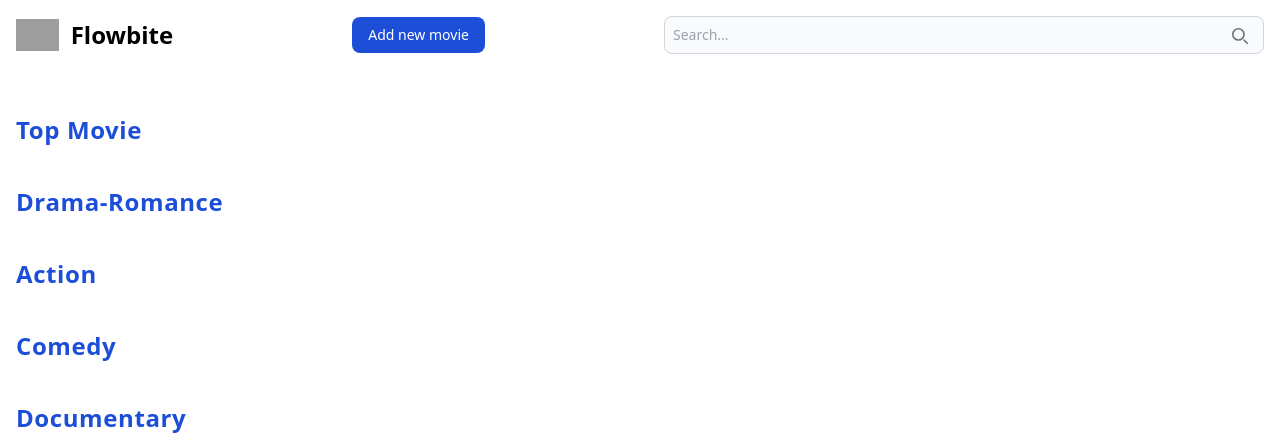
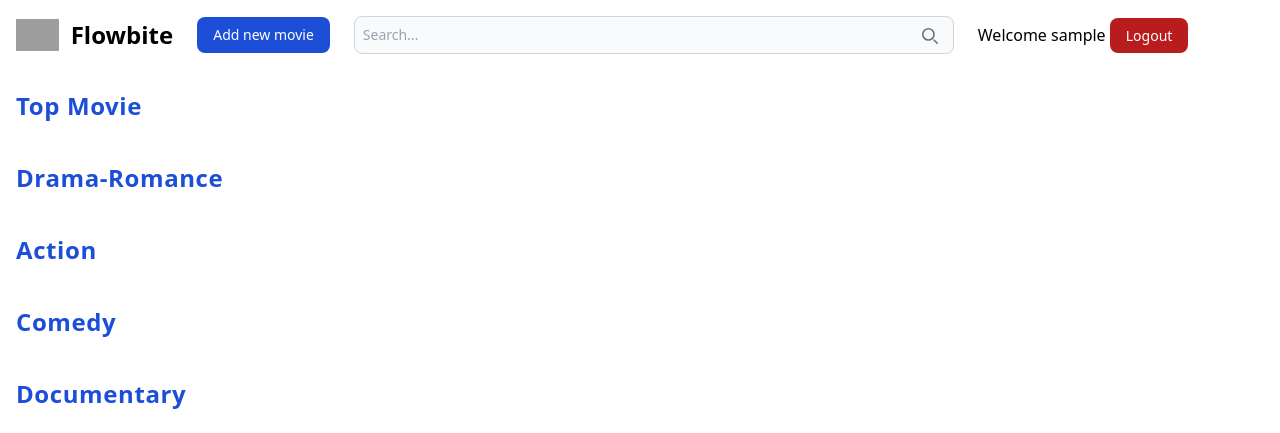
Before and after one commit to vandanghuy120385/PHP_Miniproject, a PHP site: page / in a window 1280 px wide. Shown: the top 433 px of the page. Run offline with PHP 8.4, Linux system fonts and the light colour scheme; the visitor is signed in with stand-in values (Sample User, id 1); tables that the repository leaves empty hold one stand-in row (values such as "Sample post"); some libraries are stand-ins or nearby versions; grey boxes are pictures that could not be loaded.

Commit message:
feat: merge login

```diff
--- a/services/auth/AuthService.php
+++ b/services/auth/AuthService.php
@@ -19,7 +19,7 @@
     {
         $new_user = new User($username, $email, $password, $is_admin);
 
-        $sql = 'INSERT INTO user(username, email, password, is_admin)
+        $sql = 'INSERT INTO User(username, email, password, is_admin)
         VALUES(?, ?, ?, ?)';
 
         $stmt = $this->dbConn->conn->prepare($sql);
@@ -37,7 +37,7 @@
     function find_user_by_username(string $username)
     {
         $sql = 'SELECT id, username, password
-        FROM user
+        FROM User
         WHERE username=?';
 
         $stmt = $this->dbConn->conn->prepare($sql);
@@ -114,8 +114,8 @@
     {
         $authService = new AuthService();
         if ($authService->is_user_logged_in()) {
-            // return $_SESSION['username'];
-            return json_encode($_SESSION);
+            return $_SESSION['username'];
+            // return json_encode($_SESSION);
         }
         return null;
     }
--- a/services/auth/RememberMeService.php
+++ b/services/auth/RememberMeService.php
@@ -15,8 +15,8 @@
     function insert_user_token(int $user_id, string $selector, string $hashed_validator, string $expiry): bool
     {
         $user_token = new UserToken($user_id, $selector, $hashed_validator, $expiry);
-        $sql = 'INSERT INTO UserToken(user_id, selector, hashed_validator, expiry)
-            VALUES(?, ?, ?, ?)';
+        $sql = "INSERT INTO UserToken(user_id, selector, hashed_validator, expiry)
+            VALUES(?, ?, ?, ?)";
 
         $statement = $this->DBConn->conn->prepare($sql);
 
@@ -31,11 +31,11 @@
     }
     function find_user_token_by_selector(string $selector)
     {
-        $sql = 'SELECT id, selector, hashed_validator, user_id, expiry
+        $sql = "SELECT id, selector, hashed_validator, user_id, expiry
             FROM UserToken
-            WHERE selector = ? AND
+            WHERE selector = '?' AND
                 expiry >= now()
-            LIMIT 1';
+            LIMIT 1";
 
         $statement = $this->DBConn->conn->prepare($sql);
 
@@ -48,7 +48,7 @@
     }
     function delete_user_token(int $user_id): bool
     {
-        $sql = 'DELETE FROM UserToken WHERE user_id = ?';
+        $sql = "DELETE FROM UserToken WHERE user_id = ?";
         $statement = $this->DBConn->conn->prepare($sql);
 
         $statement->bind_param('i', $user_id);
@@ -58,28 +58,30 @@
     function find_user_by_token(string $token)
     {
         $tokens = parse_token($token);
-
+        echo $tokens;
         if (!$tokens) {
             return null;
         }
 
-        $sql = 'SELECT user.id, username
-        FROM user
-        INNER JOIN UserToken ON user_id = user.id
+        $sql = "SELECT User.id, username
+        FROM User
+        INNER JOIN UserToken ON user_id = User.id
         WHERE selector = ? AND
             expiry > now()
-        LIMIT 1';
+        LIMIT 1";
         $statement = $this->DBConn->conn->prepare($sql);
-
-        $selector = $tokens[0];
-        $statement->bind_param('s', $selector);
-        $statement->execute();
-
-        $result = $statement->get_result();
-        // return user_id and username
-        return $result->fetch_assoc();
+        if ($statement != false) {
+            $selector = $tokens[0];
+            $isSuccess = $statement->bind_param('s', $selector);
+            if ($isSuccess === true) {
+                $statement->execute();
+                $result = $statement->get_result();
+                // return user_id and username
+                return $result->fetch_assoc();
+            }
+        }
     }
-    function token_is_valid(string $token) :bool
+    function token_is_valid(string $token): bool
     {
         [$selector, $validator] = parse_token($token);
         $tokens = $this->find_user_token_by_selector($selector);
@@ -107,5 +109,4 @@
             setcookie('remember_me', $token, $expired_seconds);
         }
     }
-
 }
--- a/services/auth/libs/validation.php
+++ b/services/auth/libs/validation.php
@@ -107,7 +107,7 @@
         return true;
     }
 
-    return mb_strlen($data[$field]) >= $min;
+    return mb_strlen($data[$field],'utf8') >= $min;
 }
 
 /**
@@ -123,7 +123,7 @@
         return true;
     }
 
-    return mb_strlen($data[$field]) <= $max;
+    return mb_strlen($data[$field],'utf8') <= $max;
 }
 
 /**
@@ -139,7 +139,7 @@
         return true;
     }
 
-    $len = mb_strlen($data[$field]);
+    $len = mb_strlen($data[$field], 'utf8');
     return $len >= $min && $len <= $max;
 }
 
@@ -208,14 +208,19 @@
         return true;
     }
 
-    $sql = "SELECT $column FROM $table WHERE $column = ?";
+    // $sql = "SELECT $column FROM $table WHERE $column = ?";
+    $sql = "SELECT " . $column . " FROM User" . " WHERE " . $column . "=" . "'" . $data[$field] . "';"  ;
+    echo $sql, $data[$field];
     $db = new DBConn();
+    // $result = $db->getQuery($sql);
+    // return true;
     $stmt = $db->conn->prepare($sql);
-    $stmt->bind_param("s", $data[$field]);
+    if ($stmt !== false){
 
-    $stmt->execute();
-
-    $result = $stmt->get_result();
-
-    return $result->fetch_column() === false;
+        // $stmt->bind_param("s", $data[$field]);
+        $stmt->execute();
+        $result = $stmt->get_result();
+        $row = $result->fetch_assoc();
+        return $row === null;
+    }
 }
--- a/utilities/DBConn.php
+++ b/utilities/DBConn.php
@@ -8,7 +8,7 @@
         $username = 'root';
         $password = '15112002'; // change your password here
         $database = 'imdb';
-        $port = "3006";
+        $port = "3306";
         $this->conn = mysqli_connect($servername, $username, $password, $database, $port);
         if (!$this->conn) {
             echo ('Connection failed: ' . mysqli_connect_error());
--- a/views/header.php
+++ b/views/header.php
@@ -17,7 +17,7 @@
     <header>
 
         <nav class="bg-white border-gray-200 dark:bg-gray-900">
-            <div class="max-w-screen-xl flex flex-wrap items-center justify-between mx-auto p-4">
+            <div class="max-w-screen-xl flex flex-wrap items-center gap-6 mx-auto p-4">
                 <a href="https://flowbite.com/" class="flex items-center">
                     <img src="https://flowbite.com/docs/images/logo.svg" class="h-8 mr-3" alt="Flowbite Logo" />
                     <span class="self-center text-2xl font-semibold whitespace-nowrap dark:text-white">Flowbite</span>
@@ -42,12 +42,14 @@
                     </form>
                 </div>
 
-                <div class="items-center justify-between hidden w-full md:flex md:w-auto md:order-1" id="navbar-search">
+                <div class="md:order-1" id="navbar-search">
                     <?php
                     if ($authController->is_user_logged_in()) {
 
                         $current_user = $authController->current_user();
-                        echo '<p class = "text-white">Welcome ' . $current_user . '<a href="views/auth/logout.php">Logout</a></p>';
+                    ?>
+                        <p class="">Welcome <?= $current_user ?> <a href="views/auth/logout.php" class="text-white bg-red-700 hover:bg-red-800 focus:ring-4 focus:outline-none focus:ring-blue-300 font-medium rounded-lg text-sm px-4 py-2 text-center mr-3 md:mr-0 dark:bg-blue-600 dark:hover:bg-blue-700 dark:focus:ring-blue-800">Logout</a></p>
+                    <?php
                     }
                     ?>
 
```
